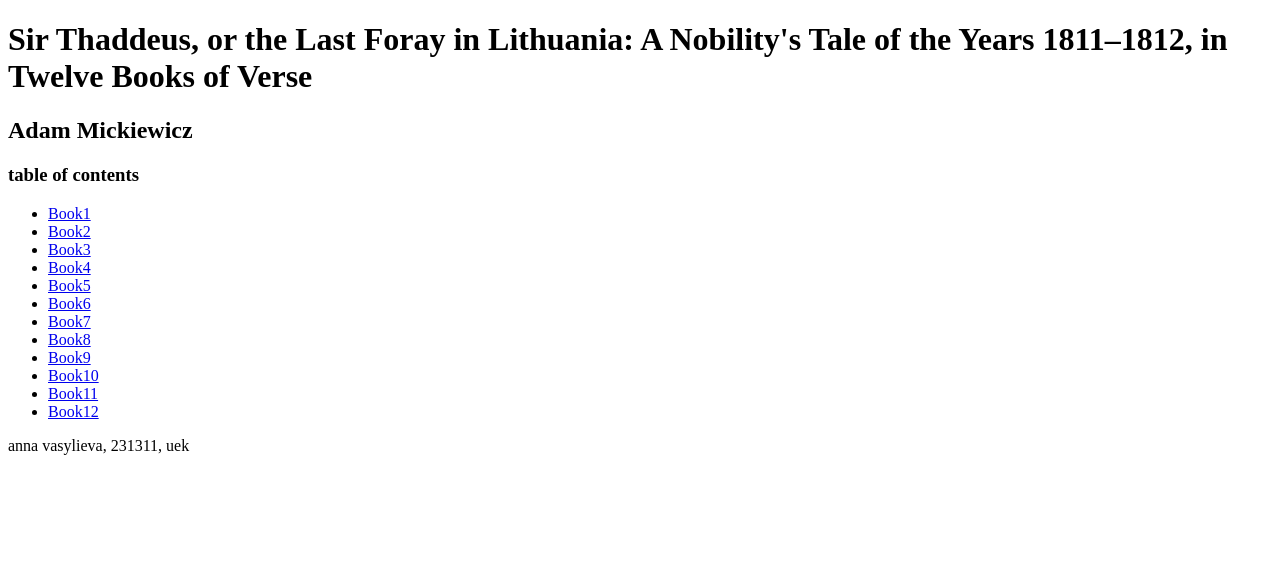
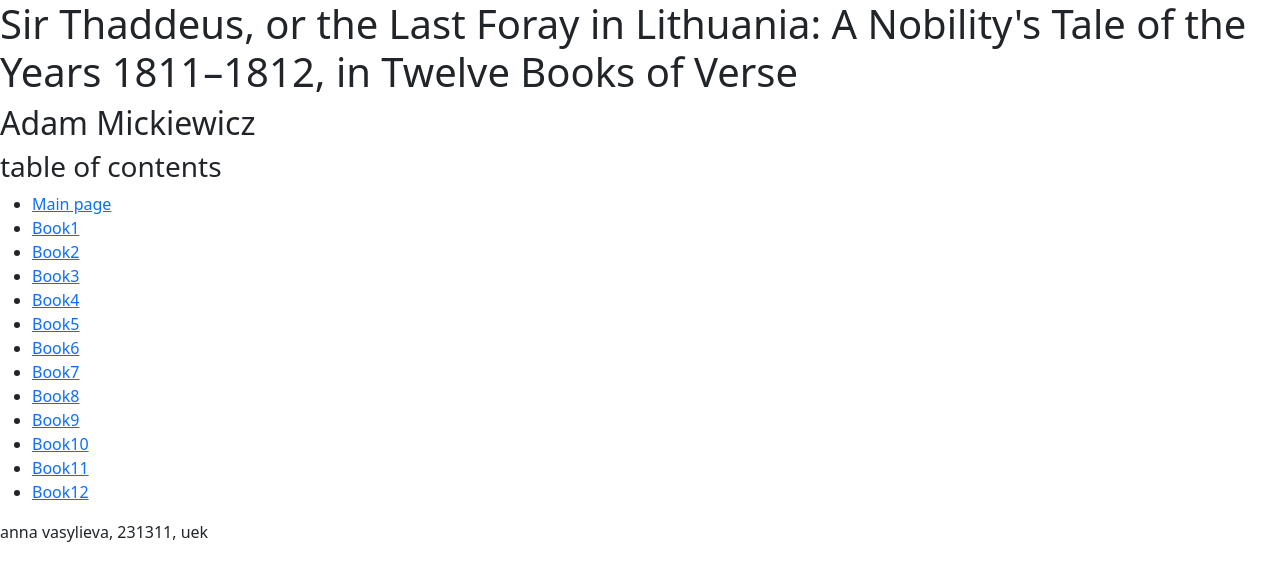
Before and after one commit to AnnaVasylieva1/PanTadeusz-A11, a plain HTML site: page index.html in a window 1280 px wide. Drawn offline with nearby package versions, Linux system fonts and the light colour scheme.

Commit message:
Add bootstrap to index file

```diff
--- a/index.html
+++ b/index.html
@@ -4,6 +4,8 @@
     <meta charset="UTF-8">
     <meta http-equiv="X-UA-Compatible" content="IE=edge">
     <meta name="viewport" content="width=device-width, initial-scale=1.0">
+    <link href="https://cdn.jsdelivr.net/npm/bootstrap@5.3.3/dist/css/bootstrap.min.css" rel="stylesheet" integrity="sha384-QWTKZyjpPEjISv5WaRU9OFeRpok6YctnYmDr5pNlyT2bRjXh0JMhjY6hW+ALEwIH" crossorigin="anonymous">
+    <script src="https://cdn.jsdelivr.net/npm/bootstrap@5.3.3/dist/js/bootstrap.bundle.min.js" integrity="sha384-YvpcrYf0tY3lHB60NNkmXc5s9fDVZLESaAA55NDzOxhy9GkcIdslK1eN7N6jIeHz" crossorigin="anonymous"></script>
     <title>Sir Thaddeus</title>
 </head>
 <body>
@@ -14,6 +16,7 @@
     <section>
         <h3>table of contents</h3>
         <ul>
+            <li><a href="index.html">Main page</a></li>
             <li><a href="k1.html">Book1</a></li>
             <li><a href="k1.html">Book2</a></li>
             <li><a href="k1.html">Book3</a></li>
```
